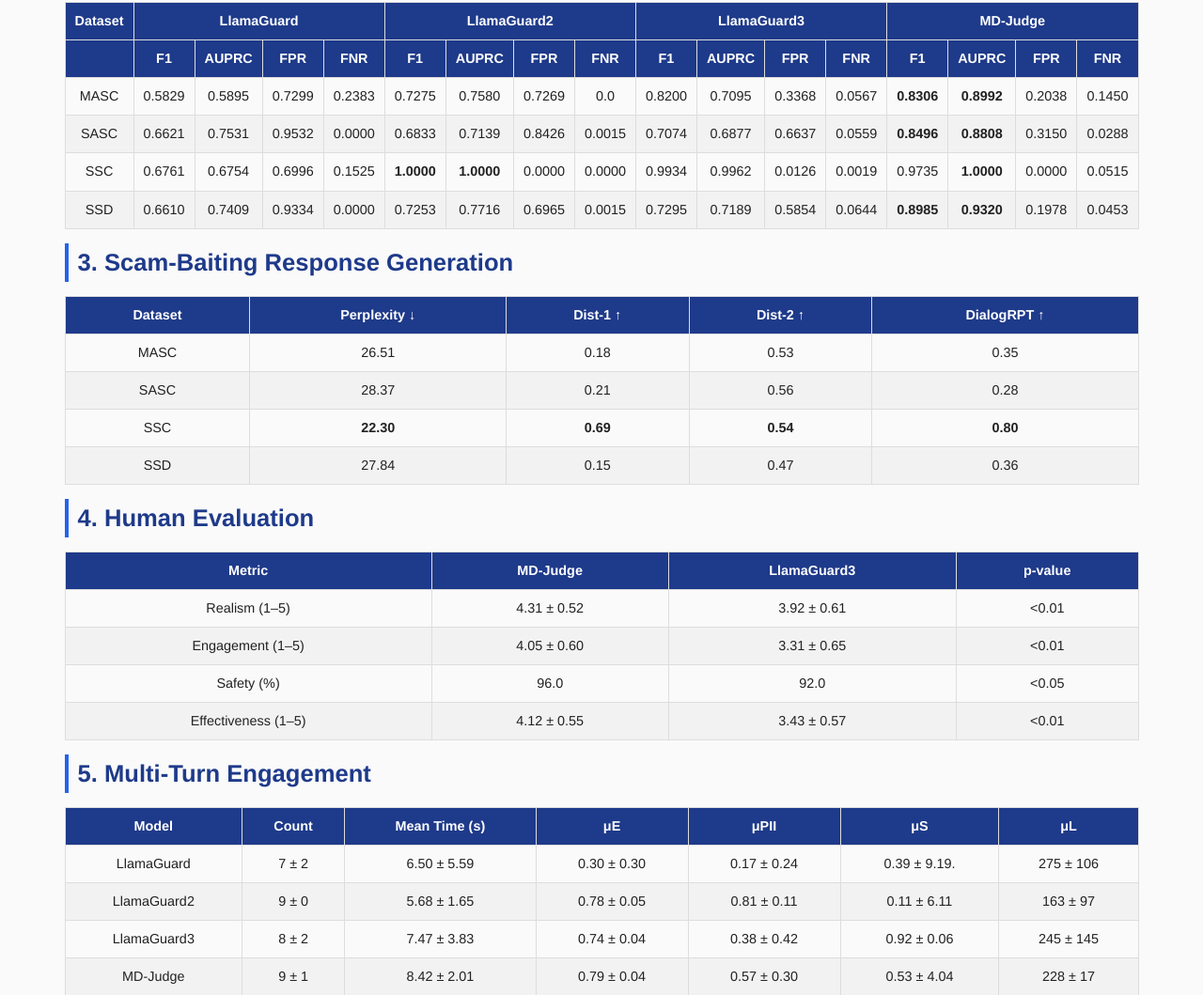
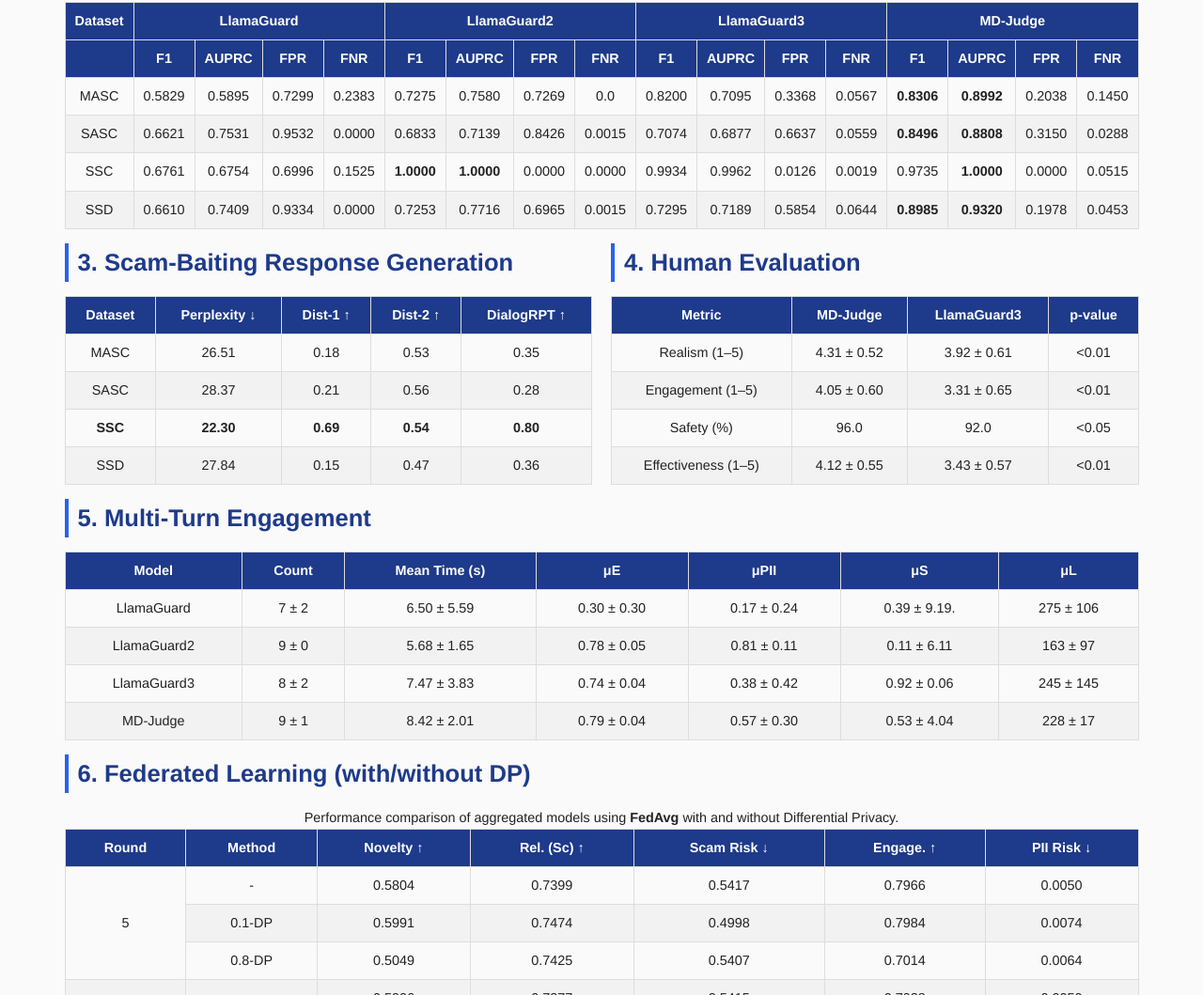
Before and after one commit to supreme-lab/supreme-lab.github.io, a plain HTML site: page index.html in a window 1280 px wide. Shown: the part 6678-7737 px from the top of the page at 94% size. Drawn offline with Linux system fonts and the light colour scheme.

Commit message:
Update index.html

```diff
--- a/index.html
+++ b/index.html
@@ -846,10 +846,14 @@
           </table>
         </div>
 
+        <!-- Side-by-side tables -->
+        <div style="display:flex; gap:20px; flex-wrap:wrap;">
+
           <!-- 3. Scam-Baiting Generation -->
-        <div class="card">
+          <div class="card" style="flex:1; min-width:350px;">
             <h3>3. Scam-Baiting Response Generation</h3>
-          <table>
+            <table border="1" cellspacing="0" cellpadding="5"
+              style="width:100%; border-collapse:collapse; text-align:center;">
               <thead>
                 <tr>
                   <th>Dataset</th>
@@ -875,7 +879,7 @@
                   <td>0.28</td>
                 </tr>
                 <tr>
-                <td>SSC</td>
+                  <td><b>SSC</b></td>
                   <td><b>22.30</b></td>
                   <td><b>0.69</b></td>
                   <td><b>0.54</b></td>
@@ -893,9 +897,10 @@
           </div>
 
           <!-- 4. Human Evaluation -->
-        <div class="card">
+          <div class="card" style="flex:1; min-width:350px;">
             <h3>4. Human Evaluation</h3>
-          <table>
+            <table border="1" cellspacing="0" cellpadding="5"
+              style="width:100%; border-collapse:collapse; text-align:center;">
               <thead>
                 <tr>
                   <th>Metric</th>
@@ -932,6 +937,9 @@
               </tbody>
             </table>
           </div>
+
+        </div>
+
 
         <!-- 5. Multi-Turn Evaluation -->
         <div class="card">
```
Lines whose indentation alone changed are shown as unchanged.
